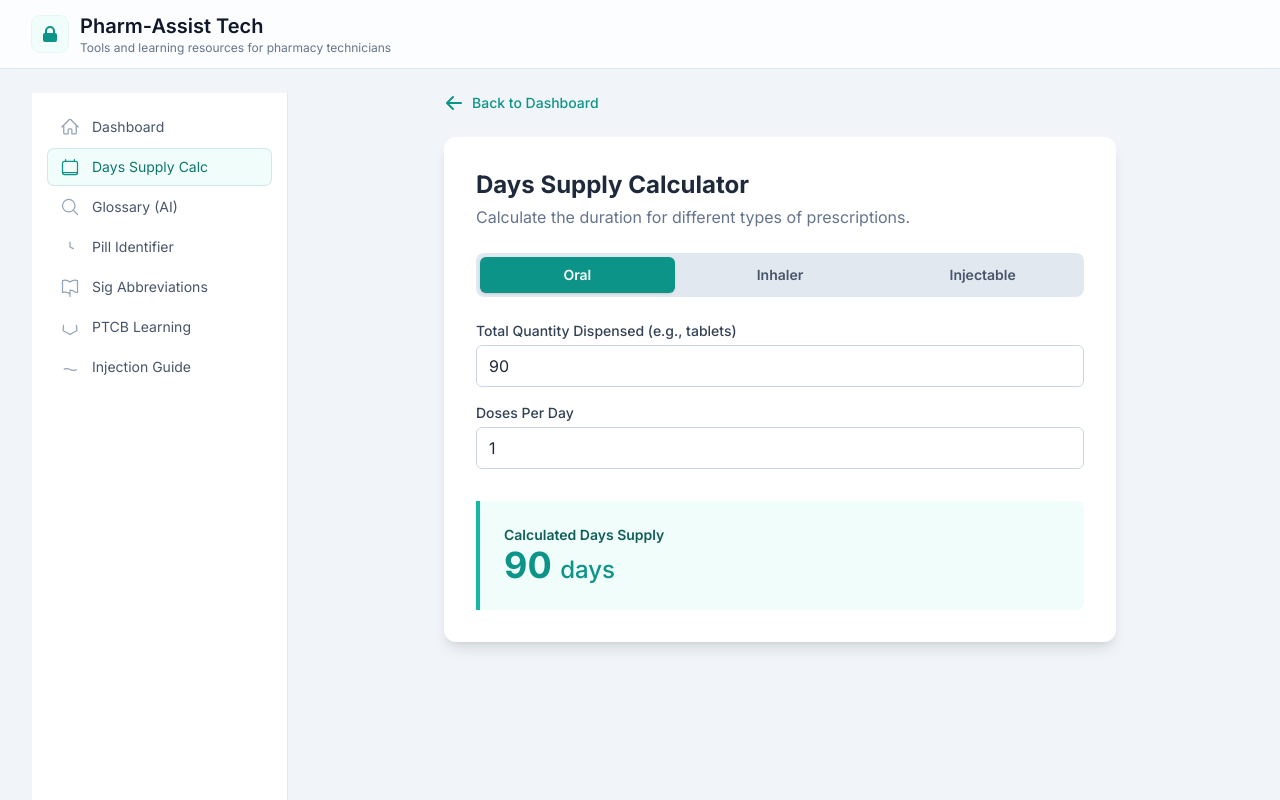
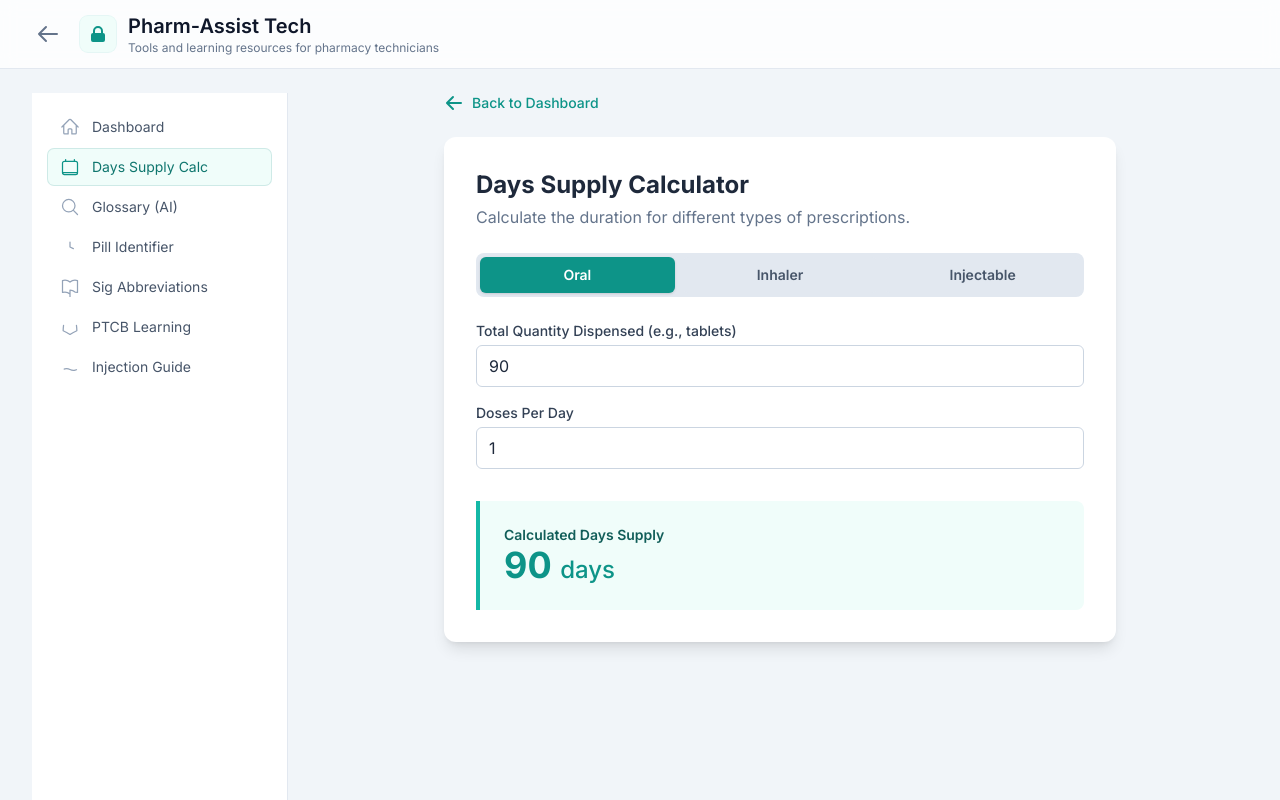
Before and after one commit to crsfnts/PharmTechApp, a React (Vite) app: page / in a window 1280 px wide. Both pictures are taken after a click on the button "Days Supply Calc". Shown: the top 800 px of the page. Built offline with nearby package versions, Linux system fonts and the light colour scheme.

Commit message:
fixes
app opens to menu

```diff
--- a/App.tsx
+++ b/App.tsx
@@ -15,10 +15,22 @@ import Sidebar from './components/Sidebar';
 
 const App: React.FC = () => {
   const [currentView, setCurrentView] = useState<View>(View.Dashboard);
+  const [viewHistory, setViewHistory] = useState<View[]>([]);
 
   const setView = useCallback((view: View) => {
+    setViewHistory(prev => [...prev, currentView]);
     setCurrentView(view);
-  }, []);
+  }, [currentView]);
+
+  const goBack = useCallback(() => {
+    if (viewHistory.length > 0) {
+      const previousView = viewHistory[viewHistory.length - 1];
+      setViewHistory(prev => prev.slice(0, -1));
+      setCurrentView(previousView);
+    } else {
+      setCurrentView(View.Dashboard);
+    }
+  }, [viewHistory]);
 
   const renderView = () => {
     switch (currentView) {
@@ -48,7 +60,7 @@ const App: React.FC = () => {
 
   return (
     <div className="min-h-screen bg-slate-100">
-      <Header />
+      <Header onBack={goBack} showBack={currentView !== View.Dashboard} />
 
       {/* Main layout with sidebar + content */}
       <div className="max-w-7xl mx-auto px-4 sm:px-6 lg:px-8 py-6">
--- a/components/Header.tsx
+++ b/components/Header.tsx
@@ -1,10 +1,26 @@
 
 import React from 'react';
 
-const Header: React.FC = () => {
+interface HeaderProps {
+  onBack?: () => void;
+  showBack?: boolean;
+}
+
+const Header: React.FC<HeaderProps> = ({ onBack, showBack = false }) => {
   return (
     <header className="sticky top-0 z-50 bg-white/80 backdrop-blur border-b border-slate-200">
       <div className="max-w-7xl mx-auto py-3 px-4 sm:px-6 lg:px-8 flex items-center">
+        {showBack && (
+          <button
+            onClick={onBack}
+            className="mr-4 p-1 rounded-full hover:bg-slate-100 transition-colors"
+            aria-label="Go back"
+          >
+            <svg xmlns="http://www.w3.org/2000/svg" className="h-6 w-6 text-slate-500" fill="none" viewBox="0 0 24 24" stroke="currentColor">
+              <path strokeLinecap="round" strokeLinejoin="round" strokeWidth={2} d="M10 19l-7-7m0 0l7-7m-7 7h18" />
+            </svg>
+          </button>
+        )}
         <div className="flex items-center gap-3">
           <span className="inline-flex items-center justify-center h-9 w-9 rounded-lg bg-teal-50 text-teal-600 ring-1 ring-teal-500/10">
             <svg xmlns="http://www.w3.org/2000/svg" className="h-5 w-5" viewBox="0 0 20 20" fill="currentColor">
```
